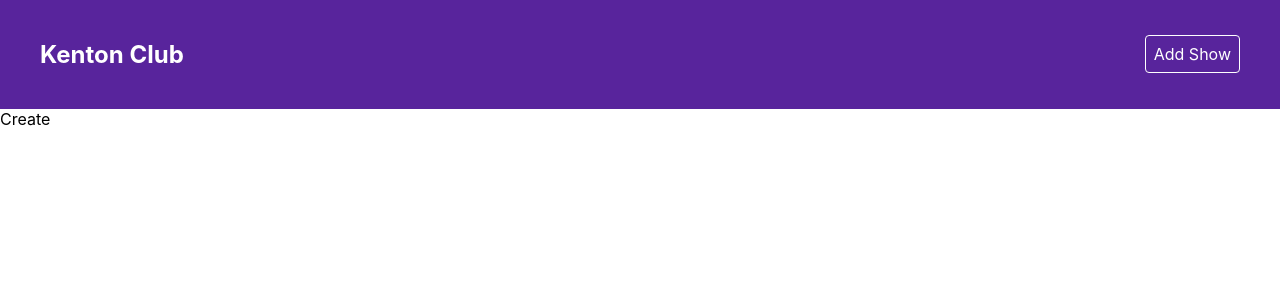
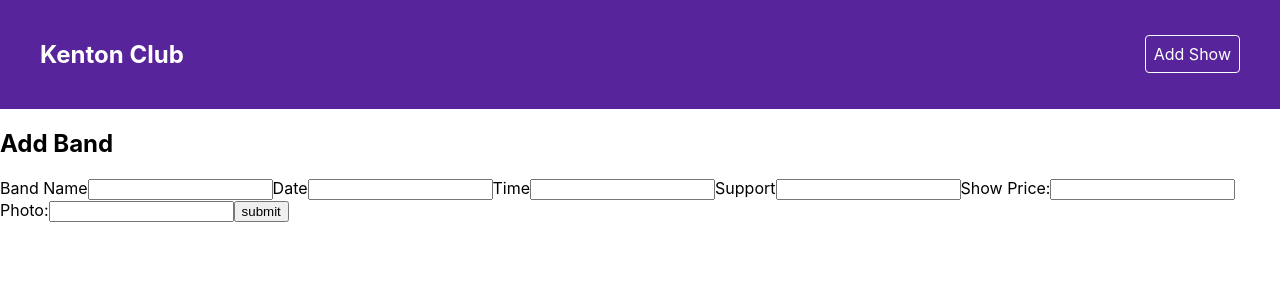
Before and after one commit to Medeirosseth/band-template, a React (Create React App) app: page /create in a window 1280 px wide. Shown: the top 300 px of the page. Built offline with nearby package versions, Linux system fonts and the light colour scheme.

Commit message:
create show

```diff
--- a/src/pages/create/Create.js
+++ b/src/pages/create/Create.js
@@ -1,5 +1,84 @@
+import { useState } from "react";
 import "./create.css";
 
 export default function Create() {
-  return <div className="create">Create</div>;
+  const [name, setName] = useState("");
+  const [support, setSupport] = useState("");
+  const [date, setDate] = useState("");
+  const [time, setTime] = useState("");
+  const [price, setPrice] = useState("");
+  const [photo, setPhoto] = useState("");
+
+  const handleSubmit = (e) => {
+    e.preventDefault();
+    console.log(name, time, price, support, date);
+  };
+
+  return (
+    <div className="create">
+      <h2 className="addBand">Add Band</h2>
+      <form onSubmit={handleSubmit}>
+        <label>
+          <span>Band Name</span>
+          <input
+            type="text"
+            onChange={(e) => setName(e.target.value)}
+            value={name}
+            required
+          />
+        </label>
+
+        <label>
+          <span>Date</span>
+          <input
+            type="text"
+            onChange={(e) => setDate(e.target.value)}
+            value={date}
+            required
+          />
+        </label>
+
+        <label>
+          <span>Time</span>
+          <input
+            type="text"
+            onChange={(e) => setTime(e.target.value)}
+            value={time}
+            required
+          />
+        </label>
+
+        <label>
+          <span>Support</span>
+          <input
+            type="text"
+            onChange={(e) => setSupport(e.target.value)}
+            value={support}
+            required
+          />
+        </label>
+
+        <label>
+          <span>Show Price:</span>
+          <input
+            type="text"
+            onChange={(e) => setPrice(e.target.value)}
+            value={price}
+            required
+          />
+        </label>
+
+        <label>
+          <span>Photo:</span>
+          <input
+            type="text"
+            onChange={(e) => setPhoto(e.target.value)}
+            value={photo}
+            required
+          />
+        </label>
+        <button type="submit">submit</button>
+      </form>
+    </div>
+  );
 }
```
